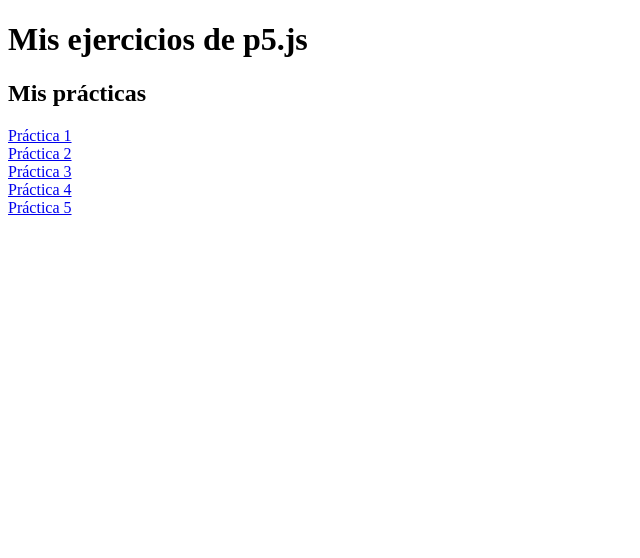
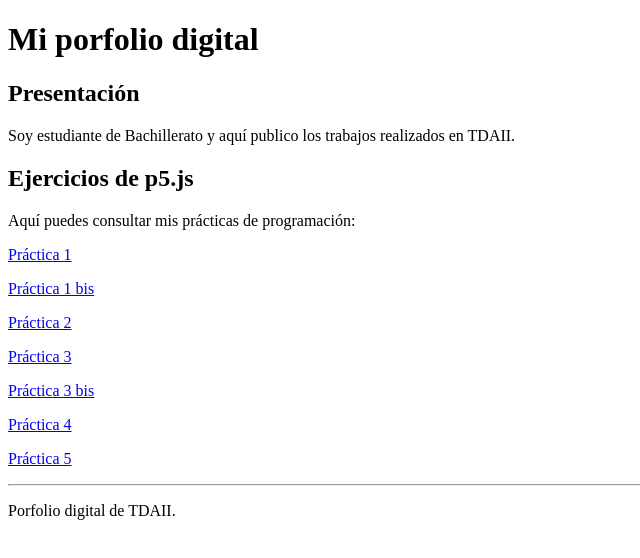
Before and after one commit to xurdearguelles/xurdearguelles.github.es, a plain HTML site: page index.html in a window 1280 px wide. Shown: the whole page, without its empty margins (0-640 px from the left). Drawn offline with Linux system fonts and the light colour scheme.

Commit message:
Update index.html

```diff
--- a/index.html
+++ b/index.html
@@ -1,27 +1,31 @@
 <!DOCTYPE html>
-<html>
+<html lang="es">
 <head>
-    <title>Mis ejercicios</title>
+    <meta charset="UTF-8">
+    <meta name="viewport" content="width=device-width, initial-scale=1.0">
+    <title>Mi porfolio de TDAII</title>
 </head>
 <body>
 
-    <h1>Mis ejercicios de p5.js</h1>
+    <h1>Mi porfolio digital</h1>
 
-    <h2>Mis prácticas</h2>
+    <h2>Presentación</h2>
+    <p>Soy estudiante de Bachillerato y aquí publico los trabajos realizados en TDAII.</p>
 
-    <a href="ejercicios_p5js/arguelles_xurde_p5_1.html">Práctica 1</a>
-    <br>
+    <h2>Ejercicios de p5.js</h2>
+    <p>Aquí puedes consultar mis prácticas de programación:</p>
 
-    <a href="ejercicios_p5js/arguelles_xurde_p5_2.html">Práctica 2</a>
-    <br>
+    <p><a href="ejercicios_p5js/arguelles_xurde_p5_1.html">Práctica 1</a></p>
+    <p><a href="ejercicios_p5js/arguelles_xurde_p5_1bis.html">Práctica 1 bis</a></p>
+    <p><a href="ejercicios_p5js/arguelles_xurde_p5_2.html">Práctica 2</a></p>
+    <p><a href="ejercicios_p5js/arguelles_xurde_p5_3.html">Práctica 3</a></p>
+    <p><a href="ejercicios_p5js/arguelles_xurde_p5_3bis.html">Práctica 3 bis</a></p>
+    <p><a href="ejercicios_p5js/arguelles_xurde_p5_4.html">Práctica 4</a></p>
+    <p><a href="ejercicios_p5js/arguelles_xurde_p5_5.html">Práctica 5</a></p>
 
-    <a href="ejercicios_p5js/arguelles_xurde_p5_3.html">Práctica 3</a>
-    <br>
+    <hr>
 
-    <a href="ejercicios_p5js/arguelles_xurde_p5_4.html">Práctica 4</a>
-    <br>
-
-    <a href="ejercicios_p5js/arguelles_xurde_p5_5.html">Práctica 5</a>
+    <p>Porfolio digital de TDAII.</p>
 
 </body>
 </html>
```
